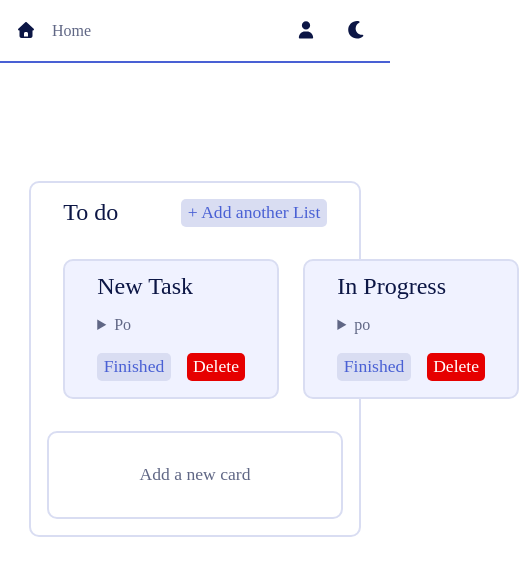
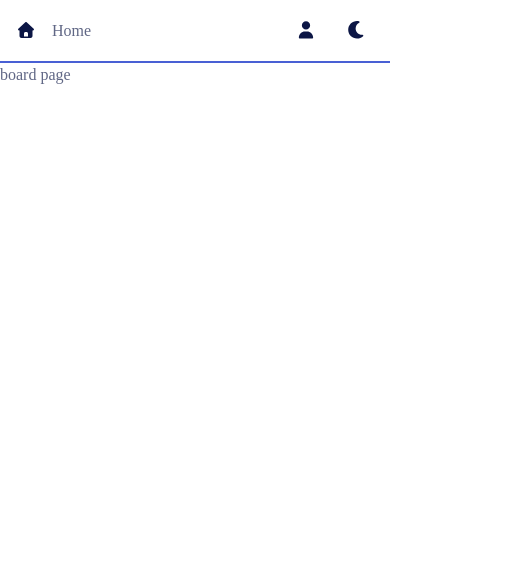
Before and after one commit to Jetmir-Al/Task-Managment-App, a React (Vite) app in the folder client/: page /board-page in a window 390 px wide. Shown: the top 576 px of the page, 519 px wide, since content can reach past the window. Built offline with nearby package versions, Linux system fonts and the light colour scheme.

Commit message:
Set up react router dom

```diff
--- a/client/package.json
+++ b/client/package.json
@@ -16,7 +16,8 @@
     "@fortawesome/free-solid-svg-icons": "^7.1.0",
     "@fortawesome/react-fontawesome": "^3.1.1",
     "react": "^19.2.0",
-    "react-dom": "^19.2.0"
+    "react-dom": "^19.2.0",
+    "react-router-dom": "^7.10.1"
   },
   "devDependencies": {
     "@eslint/js": "^9.39.1",
--- a/client/src/App.tsx
+++ b/client/src/App.tsx
@@ -1,16 +1,33 @@
+import { BrowserRouter as Router, Routes, Route } from "react-router-dom";
 import "./App.css";
 import { useToggleLightDark } from "./hooks/ToggleMode";
 import Navbar from "./components/layout/Navbar";
 import TaskModal from "./components/task/TaskModal";
+import Home from "./pages/Home";
+import BoardPage from "./pages/BoardPage";
+import Login from "./pages/Login";
+import Profiles from "./pages/Profiles";
+import Register from "./pages/Register";
+
 function App() {
 
   const { mode } = useToggleLightDark();
 
   return (
-    <div className={mode ? "body dark-theme" : "body"}>
-      <Navbar />
-      <TaskModal />
-    </div>
+    <Router>
+      <div className={mode ? "body dark-theme" : "body"}>
+        <Navbar />
+        <Routes>
+          <Route path={"/"} element={<Home />} />
+          <Route path={"/board-page"} element={<BoardPage />} />
+          <Route path={"/login"} element={<Login />} />
+          <Route path={"/register"} element={<Register />} />
+          <Route path={"/profile"} element={<Profiles />} />
+          <Route path={"/taskmodal"} element={<TaskModal />} />
+
+        </Routes>
+      </div>
+    </Router>
   )
 }
 
--- a/client/src/components/task/taskModel.css
+++ b/client/src/components/task/taskModel.css
@@ -4,6 +4,7 @@
     align-items: center;
     width: 100%;
     min-height: 70vh;
+    padding: 4rem 0;
 }
 
 .taskModal {
@@ -30,7 +31,7 @@
     align-items: center;
 
     justify-items: center;
-    grid-template-columns: repeat(auto-fit, minmax(250px, 1fr));
+    grid-template-columns: repeat(3, 1fr);
     gap: 1.5rem;
     padding: 0 2rem;
 }
@@ -45,7 +46,7 @@
     }
 
     .taskCards {
-        grid-template-columns: repeat(3, 1fr);
+        grid-template-columns: repeat(2, 1fr);
     }
 }
 
@@ -53,11 +54,11 @@
 @media screen and (max-width: 758px) {
 
     .taskModal {
-        width: 85%;
+        width: 90%;
     }
 
     .taskCards {
-        grid-template-columns: repeat(2, 1fr);
+        grid-template-columns: 1fr;
         padding: 0 1rem;
     }
 }
--- a/client/src/pages/BoardPage.tsx
+++ b/client/src/pages/BoardPage.tsx
@@ -0,0 +1,11 @@
+
+
+const BoardPage = () => {
+    return (
+        <div>
+            board page
+        </div>
+    );
+}
+
+export default BoardPage;
--- a/client/src/pages/Home.tsx
+++ b/client/src/pages/Home.tsx
@@ -0,0 +1,11 @@
+
+
+const Home = () => {
+    return (
+        <div>
+            home
+        </div>
+    );
+}
+
+export default Home;
--- a/client/src/pages/Login.tsx
+++ b/client/src/pages/Login.tsx
@@ -0,0 +1,11 @@
+
+
+const Login = () => {
+    return (
+        <div>
+            Login
+        </div>
+    );
+}
+
+export default Login;
--- a/client/src/pages/Profiles.tsx
+++ b/client/src/pages/Profiles.tsx
@@ -0,0 +1,11 @@
+
+
+const Profiles = () => {
+    return (
+        <div>
+            profile
+        </div>
+    );
+}
+
+export default Profiles
--- a/client/src/pages/Register.tsx
+++ b/client/src/pages/Register.tsx
@@ -0,0 +1,11 @@
+
+
+const Register = () => {
+    return (
+        <div>
+            Login
+        </div>
+    );
+}
+
+export default Register;
```
Also changed, not shown: 1 other file (tests, documents, lock files or other folders).
